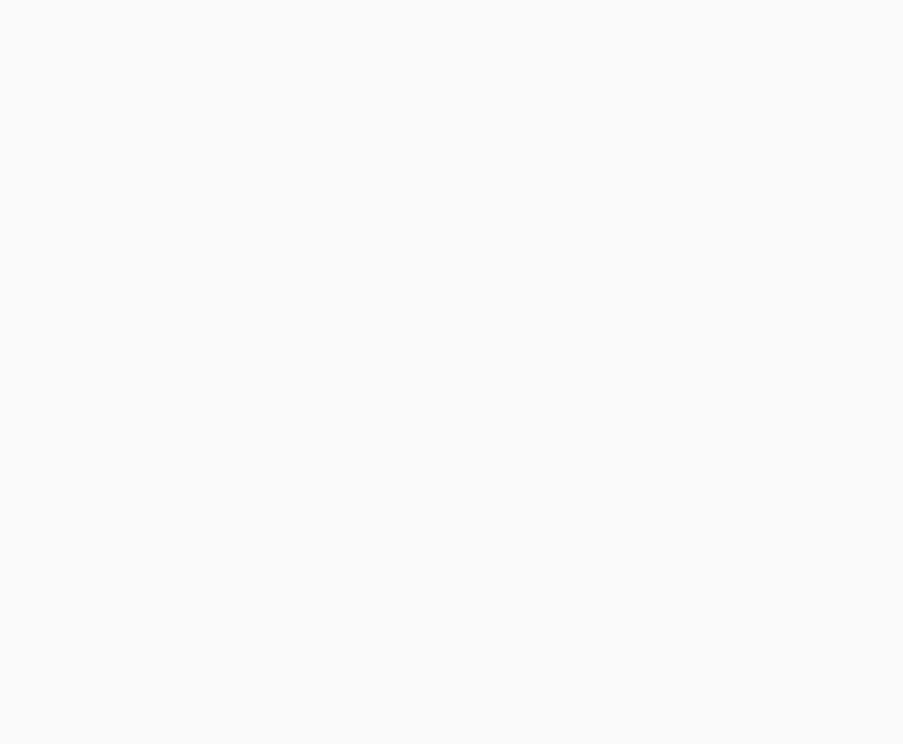
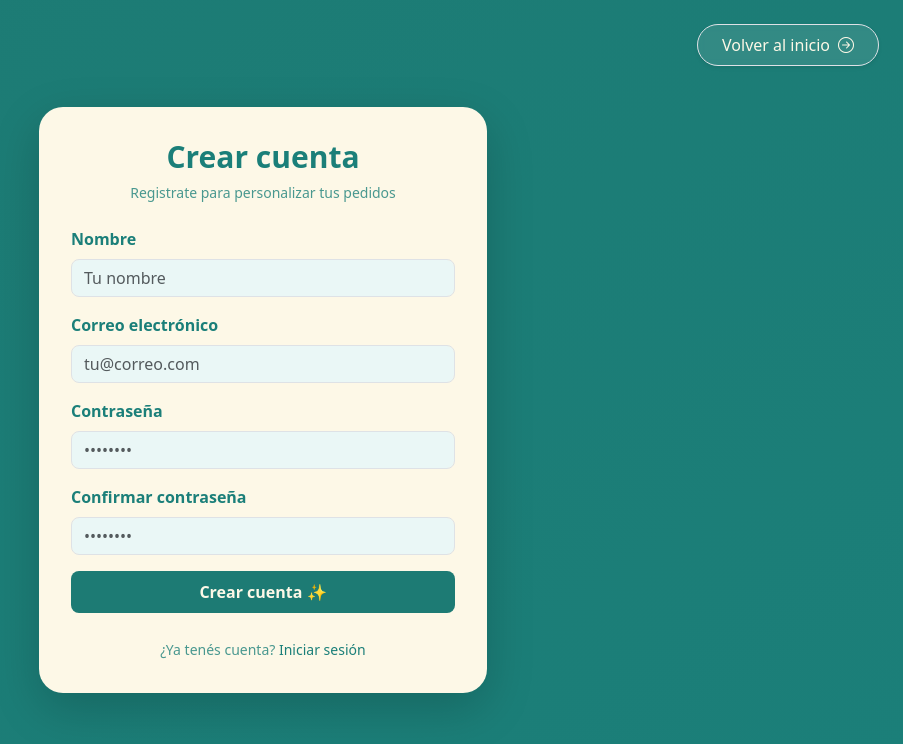
Before and after one commit to juanignacio0317/proyecto-tic-1, a React (Vite) app in the folder src/main/frontend/: page /register in a window 1280 px wide. Before the commit this address had no page. Shown: the top 744 px of the page, without its empty margins (377-1280 px from the left). Built offline with nearby package versions, Linux system fonts and the light colour scheme.

Commit message:
Creacion de la seccion Register, ademas de agregar utilidades como el boton volver.

```diff
--- a/src/main/frontend/src/components/Login.jsx
+++ b/src/main/frontend/src/components/Login.jsx
@@ -7,17 +7,27 @@ export default function LoginPage() {
 
     const handleSubmit = (e) => {
         e.preventDefault();
-        if (!email || !password) {
-            setError("Completá todos los campos.");
+        if (!email){
+            setError("Ingrese un email válido.");
             return;
-        }
+        }else if (!password)
+            setError("Ingrese una contraseña válida.");
+        return;
         setError("");
 
     };
 
     return (
         <main className="min-h-screen flex items-center justify-center bg-gradient-to-br from-[#1D7B74] to-[#1B7F79] px-3">
-            <div className="bg-[#FDF8E7] rounded-3xl shadow-lg w-full max-w-md p-6 sm:p-8">
+            <button
+                onClick={() => navigate("/")}
+                className="absolute top-6 right-6 flex items-center gap-2 text-[#FDF8E7] border border-[#FDF8E7]/60 rounded-full px-4 py-2 backdrop-blur-sm bg-white/10 hover:bg-white/20 transition-all duration-300 shadow-sm"
+            >
+
+                <span className="hidden sm:inline font-medium">Volver al inicio</span>
+                <i className="bi bi-arrow-right-circle"></i>
+            </button>
+            <div className="bg-[#FDF8E7] rounded-2xl shadow-lg w-full max-w-md p-6 sm:p-8">
                 {/* Brand */}
                 <div className="text-center mb-6">
                     <h1 className="font-brand text-3xl font-bold text-[#1B7F79]">
@@ -69,14 +79,14 @@ export default function LoginPage() {
                         type="submit"
                         className="btn w-100 rounded-3 py-2 fw-semibold text-[#FDF8E7] bg-[#1D7B74] hover:bg-[#1B7F79] transition-colors duration-200"
                     >
-                        Iniciar sesión 🍕
+                        Iniciar sesión
                     </button>
                 </form>
 
                 {/* Links */}
                 <div className="text-center mt-4">
                     <a
-                        href="#registro"
+                        href="/register"
                         className="text-[#1B7F79] text-sm text-decoration-none hover:opacity-80 fw-medium"
                     >
                         ¿No tenés cuenta? Registrate
--- /dev/null
+++ b/src/main/frontend/src/components/Register.jsx
@@ -0,0 +1,137 @@
+import React, { useState } from "react";
+import { Link, useNavigate } from "react-router-dom";
+
+export default function Register() {
+    const navigate = useNavigate();
+    const [nombre, setNombre] = useState("");
+    const [email, setEmail] = useState("");
+    const [password, setPassword] = useState("");
+    const [confirmar, setConfirmar] = useState("");
+    const [error, setError] = useState("");
+
+    const handleSubmit = (e) => {
+        e.preventDefault();
+
+        if (!nombre || !email || !password || !confirmar) {
+            setError("Completá todos los campos.");
+            return;
+        }
+
+        if (password !== confirmar) {
+            setError("Las contraseñas no coinciden.");
+            return;
+        }
+
+
+        alert(`¡Bienvenido/a ${nombre}! Tu cuenta fue creada correctamente.`);
+
+    };
+
+    return (
+
+        <main className="min-h-screen flex items-center justify-center bg-gradient-to-br from-[#1D7B74] to-[#1B7F79] px-3 relative">
+
+            <button
+                onClick={() => navigate("/")}
+                className="absolute top-6 right-6 flex items-center gap-2 text-[#FDF8E7] border border-[#FDF8E7]/60 rounded-full px-4 py-2 backdrop-blur-sm bg-white/10 hover:bg-white/20 transition-all duration-300 shadow-sm"
+            >
+
+                <span className="hidden sm:inline font-medium">Volver al inicio</span>
+                <i className="bi bi-arrow-right-circle"></i>
+            </button>
+
+
+            <div className="bg-[#FDF8E7] rounded-3xl shadow-lg w-full max-w-md p-6 sm:p-8">
+
+                <div className="text-center mb-6">
+                    <h1 className="font-brand text-3xl font-bold text-[#1B7F79]">
+                        Crear cuenta
+                    </h1>
+                    <p className="text-[#1B7F79]/80 mt-2 text-sm">
+                        Registrate para personalizar tus pedidos
+                    </p>
+                </div>
+
+                {/* Error */}
+                {error && (
+                    <div className="alert alert-danger py-2 mb-4 text-center" role="alert">
+                        {error}
+                    </div>
+                )}
+
+                {/* Formulario */}
+                <form onSubmit={handleSubmit}>
+                    <div className="mb-3">
+                        <label className="form-label fw-semibold text-[#1B7F79]">
+                            Nombre
+                        </label>
+                        <input
+                            type="text"
+                            className="form-control rounded-3"
+                            placeholder="Tu nombre"
+                            value={nombre}
+                            onChange={(e) => setNombre(e.target.value)}
+                        />
+                    </div>
+
+                    <div className="mb-3">
+                        <label className="form-label fw-semibold text-[#1B7F79]">
+                            Correo electrónico
+                        </label>
+                        <input
+                            type="email"
+                            className="form-control rounded-3"
+                            placeholder="tu@correo.com"
+                            value={email}
+                            onChange={(e) => setEmail(e.target.value)}
+                        />
+                    </div>
+
+                    <div className="mb-3">
+                        <label className="form-label fw-semibold text-[#1B7F79]">
+                            Contraseña
+                        </label>
+                        <input
+                            type="password"
+                            className="form-control rounded-3"
+                            placeholder="••••••••"
+                            value={password}
+                            onChange={(e) => setPassword(e.target.value)}
+                        />
+                    </div>
+
+                    <div className="mb-3">
+                        <label className="form-label fw-semibold text-[#1B7F79]">
+                            Confirmar contraseña
+                        </label>
+                        <input
+                            type="password"
+                            className="form-control rounded-3"
+                            placeholder="••••••••"
+                            value={confirmar}
+                            onChange={(e) => setConfirmar(e.target.value)}
+                        />
+                    </div>
+
+                    <button
+                        type="submit"
+                        className="btn w-100 rounded-3 py-2 fw-semibold text-[#FDF8E7] bg-[#1D7B74] hover:bg-[#1B7F79] transition-colors duration-200"
+                    >
+                        Crear cuenta ✨
+                    </button>
+                </form>
+
+
+                <div className="text-center mt-4">
+                    <span className="text-sm text-[#1B7F79]/80">¿Ya tenés cuenta? </span>
+                    <Link
+                        to="/login"
+                        className="text-[#1B7F79] text-sm fw-medium text-decoration-none"
+                    >
+                        Iniciar sesión
+                    </Link>
+                </div>
+            </div>
+        </main>
+    );
+}
--- a/src/main/frontend/src/main.jsx
+++ b/src/main/frontend/src/main.jsx
@@ -2,6 +2,7 @@ import React from 'react'
 import ReactDOM from 'react-dom/client'
 import App from './App.jsx'
 import Login from './components/Login.jsx'
+import Register from './components/Register.jsx'
 import { BrowserRouter, Routes, Route } from 'react-router-dom'
 import './index.css'
 
@@ -11,6 +12,7 @@ ReactDOM.createRoot(document.getElementById('root')).render(
             <Routes>
                 <Route path="/" element={<App />} />
                 <Route path="/login" element={<Login />} />
+                <Route path="/register" element={<Register />} />
             </Routes>
         </BrowserRouter>
     </React.StrictMode>,
```
